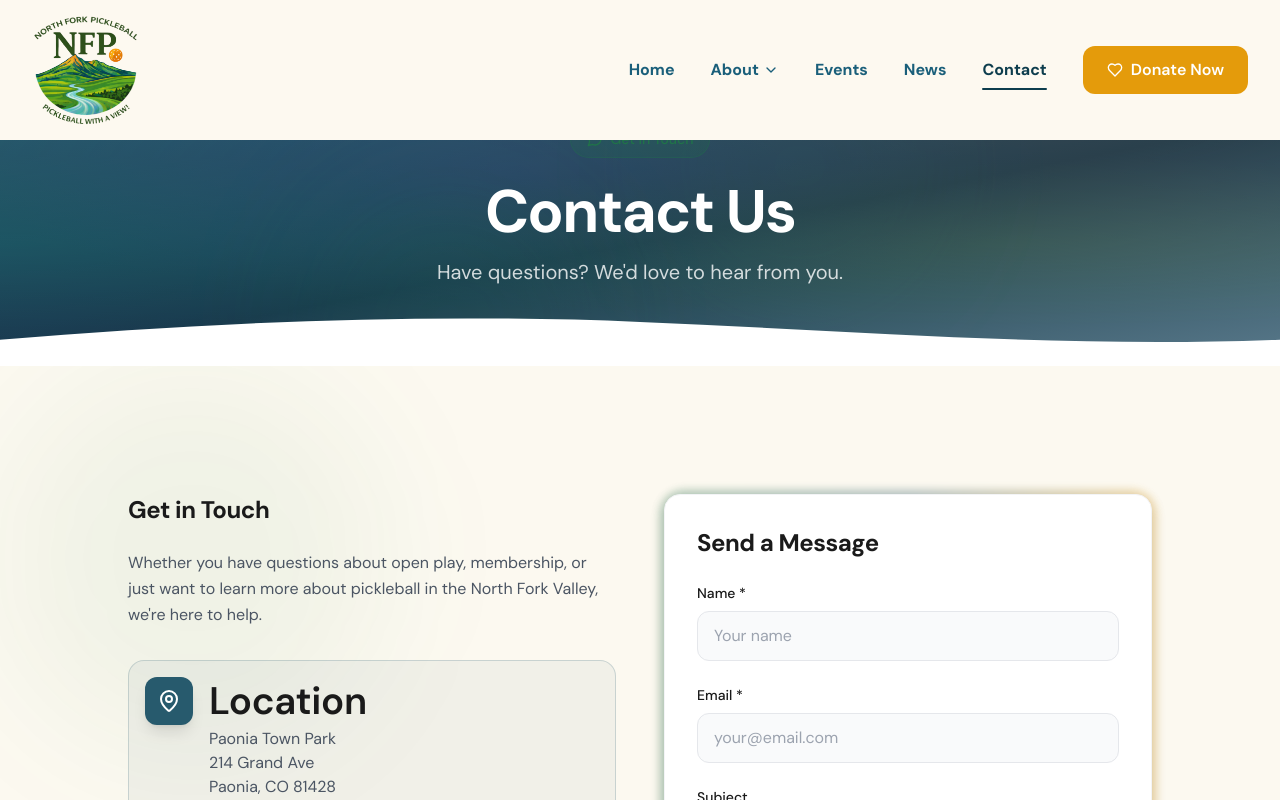
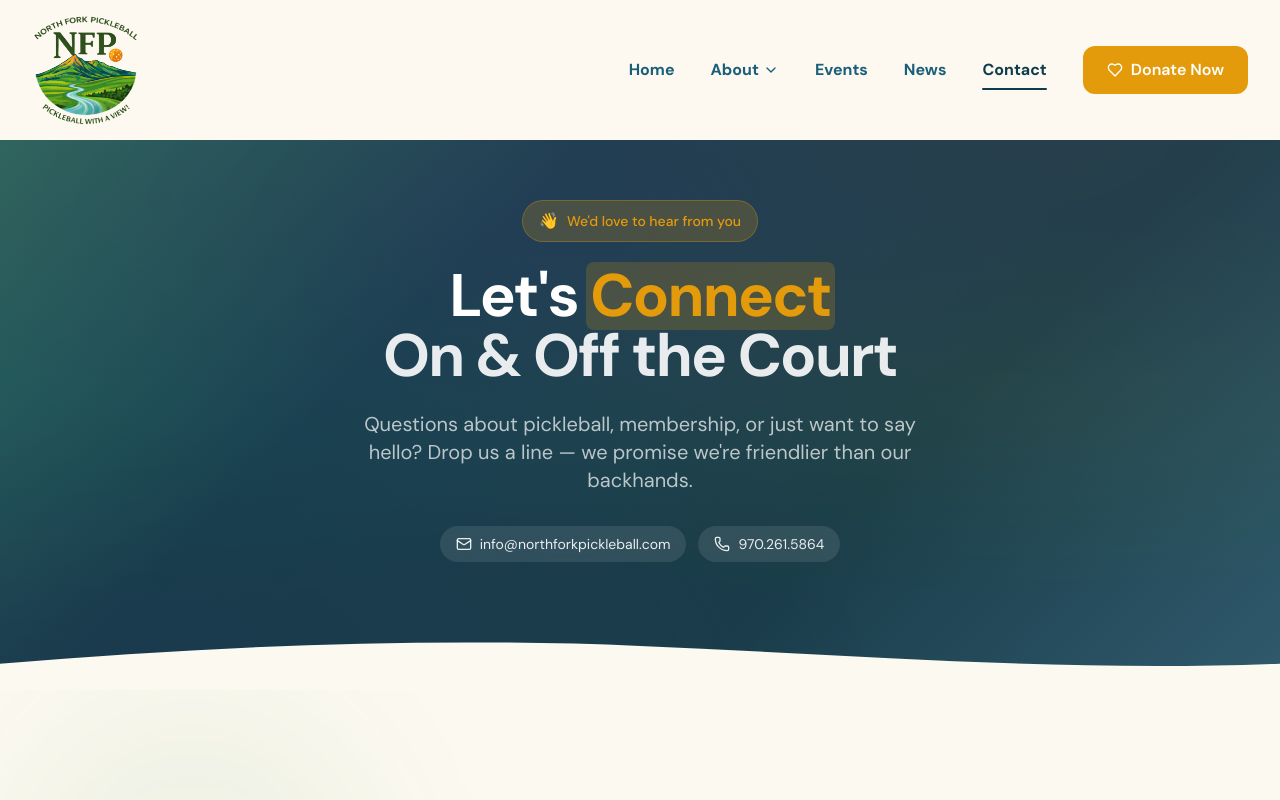
Before and after one commit to christyeller/nfpickle.com, a Next.js app: page /contact in a window 1280 px wide. Shown: the top 800 px of the page. Built offline with nearby package versions, Linux system fonts and the light colour scheme.

Commit message:
Building out contact page

```diff
--- a/package.json
+++ b/package.json
@@ -44,6 +44,7 @@
     "react-dom": "^19.0.0",
     "react-dropzone": "^14.3.8",
     "react-hook-form": "^7.54.2",
+    "resend": "^6.8.0",
     "stripe": "^20.1.1",
     "vanilla-tilt": "^1.8.1",
     "yet-another-react-lightbox": "^3.28.0",
--- a/src/app/(public)/contact/page.tsx
+++ b/src/app/(public)/contact/page.tsx
@@ -5,10 +5,9 @@ import { useForm } from 'react-hook-form'
 import { zodResolver } from '@hookform/resolvers/zod'
 import { motion, useReducedMotion } from 'framer-motion'
 import { contactSchema, type ContactFormData } from '@/lib/validations'
-import { MapPin, Mail, Send, CheckCircle, MessageCircle, Clock } from 'lucide-react'
-import PageHero from '@/components/public/PageHero'
-import { ScrollReveal } from '@/components/public/ScrollReveal'
+import { MapPin, Mail, Phone, Send, CheckCircle, Clock } from 'lucide-react'
 import { staggerContainer, staggerItem } from '@/lib/animations'
+
 
 export default function ContactPage() {
   const [isSubmitting, setIsSubmitting] = useState(false)
@@ -51,13 +50,125 @@ export default function ContactPage() {
 
   return (
     <>
-      <PageHero
-        title="Contact Us"
-        subtitle="Have questions? We'd love to hear from you."
-        badge="Get in Touch"
-        badgeIcon={MessageCircle}
-        accentColor="coral"
-      />
+      {/* Custom Creative Hero */}
+      <section className="relative pt-20 pb-32 bg-charcoal-dark overflow-hidden">
+        {/* Animated background gradient */}
+        <motion.div
+          className="absolute inset-0"
+          animate={prefersReducedMotion ? {} : {
+            background: [
+              'linear-gradient(135deg, #275A6D 0%, #1A3D4A 35%, #1A3D4A 65%, #3A5A6C 100%)',
+              'linear-gradient(135deg, #3A5A6C 0%, #1A3D4A 35%, #1A3D4A 65%, #275A6D 100%)',
+              'linear-gradient(135deg, #207349 0%, #1A3D4A 30%, #1A3D4A 70%, #3A5A6C 100%)',
+              'linear-gradient(135deg, #3A5A6C 0%, #1A3D4A 35%, #1A3D4A 65%, #207349 100%)',
+              'linear-gradient(135deg, #275A6D 0%, #1A3D4A 35%, #1A3D4A 65%, #3A5A6C 100%)',
+            ]
+          }}
+          transition={{ duration: 16, repeat: Infinity, ease: 'easeInOut' }}
+          style={{ background: 'linear-gradient(135deg, #275A6D 0%, #1A3D4A 35%, #1A3D4A 65%, #3A5A6C 100%)' }}
+        />
+
+        {/* Mesh overlay */}
+        <div className="absolute inset-0 mesh-background opacity-20" />
+
+        {/* Content */}
+        <div className="container-custom relative z-10 text-center">
+          <motion.div
+            initial={prefersReducedMotion ? {} : { opacity: 0, y: 20 }}
+            animate={{ opacity: 1, y: 0 }}
+            transition={{ duration: 0.6 }}
+            className="max-w-3xl mx-auto"
+          >
+            {/* Playful badge */}
+            <motion.div
+              initial={prefersReducedMotion ? {} : { opacity: 0, scale: 0.9 }}
+              animate={{ opacity: 1, scale: 1 }}
+              transition={{ delay: 0.2 }}
+              className="inline-flex items-center gap-2 px-4 py-2 rounded-full border bg-lime/20 border-lime/30 text-lime mb-6"
+            >
+              <motion.span
+                animate={prefersReducedMotion ? {} : { rotate: [0, 14, -8, 14, -4, 10, 0] }}
+                transition={{ duration: 2.5, repeat: Infinity, repeatDelay: 1 }}
+              >
+                👋
+              </motion.span>
+              <span className="text-sm font-medium">We&apos;d love to hear from you</span>
+            </motion.div>
+
+            {/* Main title with animated words */}
+            <motion.h1
+              className="text-4xl md:text-5xl lg:text-6xl font-display font-bold text-white mb-6"
+              initial={prefersReducedMotion ? {} : { opacity: 0, y: 20 }}
+              animate={{ opacity: 1, y: 0 }}
+              transition={{ delay: 0.3, duration: 0.6 }}
+            >
+              Let&apos;s{' '}
+              <span className="relative inline-block">
+                <span className="relative z-10 text-lime">Connect</span>
+                <motion.span
+                  className="absolute -inset-1 bg-lime/20 rounded-lg -z-0"
+                  initial={prefersReducedMotion ? {} : { scaleX: 0 }}
+                  animate={{ scaleX: 1 }}
+                  transition={{ delay: 0.8, duration: 0.4 }}
+                  style={{ originX: 0 }}
+                />
+              </span>
+              <br />
+              <span className="text-white/90">On & Off the Court</span>
+            </motion.h1>
+
+            {/* Subtitle */}
+            <motion.p
+              className="text-xl text-white/70 max-w-xl mx-auto mb-8"
+              initial={prefersReducedMotion ? {} : { opacity: 0, y: 20 }}
+              animate={{ opacity: 1, y: 0 }}
+              transition={{ delay: 0.5, duration: 0.6 }}
+            >
+              Questions about pickleball, membership, or just want to say hello?
+              Drop us a line — we promise we&apos;re friendlier than our backhands.
+            </motion.p>
+
+            {/* Quick contact pills */}
+            <motion.div
+              className="flex flex-wrap justify-center gap-3"
+              initial={prefersReducedMotion ? {} : { opacity: 0, y: 20 }}
+              animate={{ opacity: 1, y: 0 }}
+              transition={{ delay: 0.7, duration: 0.6 }}
+            >
+              <a
+                href="mailto:info@northforkpickleball.com"
+                className="inline-flex items-center gap-2 px-4 py-2 rounded-full bg-white/10 hover:bg-white/20 text-white/90 text-sm transition-colors backdrop-blur-sm"
+              >
+                <Mail size={16} />
+                info@northforkpickleball.com
+              </a>
+              <a
+                href="tel:9702615864"
+                className="inline-flex items-center gap-2 px-4 py-2 rounded-full bg-white/10 hover:bg-white/20 text-white/90 text-sm transition-colors backdrop-blur-sm"
+              >
+                <Phone size={16} />
+                970.261.5864
+              </a>
+            </motion.div>
+          </motion.div>
+        </div>
+
+        {/* Bottom wave */}
+        <div className="absolute bottom-0 left-0 right-0">
+          <svg
+            viewBox="0 0 1440 60"
+            fill="none"
+            xmlns="http://www.w3.org/2000/svg"
+            className="w-full h-auto"
+            preserveAspectRatio="none"
+          >
+            <path
+              d="M0 60V30C240 10 480 0 720 10C960 20 1200 40 1440 30V60H0Z"
+              fill="#FCF9F0"
+            />
+          </svg>
+        </div>
+      </section>
 
       {/* Contact Form & Info */}
       <section className="section bg-cream relative overflow-hidden">
@@ -116,6 +227,24 @@ export default function ContactPage() {
                     </a>
                   </div>
                 </motion.div>
+
+                <motion.div
+                  className="flex items-start gap-4 p-4 rounded-2xl bg-lime/5 border border-lime/20"
+                  whileHover={prefersReducedMotion ? {} : { x: 4 }}
+                >
+                  <div className="p-3 rounded-xl bg-lime text-white shadow-lg">
+                    <Phone size={24} />
+                  </div>
+                  <div>
+                    <h3 className="font-display font-semibold text-charcoal-dark">Phone</h3>
+                    <a
+                      href="tel:9702615864"
+                      className="text-lime hover:text-lime/80 transition-colors"
+                    >
+                      970.261.5864
+                    </a>
+                  </div>
+                </motion.div>
               </div>
 
               <motion.div
@@ -134,10 +263,10 @@ export default function ContactPage() {
             </motion.div>
 
             {/* Contact Form */}
-            <motion.div variants={staggerItem}>
-              <div className="relative">
+            <motion.div variants={staggerItem} className="h-full">
+              <div className="relative h-full">
                 <div className="absolute -inset-1 bg-gradient-to-r from-coral via-teal to-lime rounded-3xl blur-sm opacity-30" />
-                <div className="relative bg-white rounded-2xl p-8 shadow-elevation-2 border border-gray-100">
+                <div className="relative bg-white rounded-2xl p-8 shadow-elevation-2 border border-gray-100 h-full">
                   {isSubmitted ? (
                     <motion.div
                       className="text-center py-12"
--- a/src/app/api/contact/route.ts
+++ b/src/app/api/contact/route.ts
@@ -4,6 +4,10 @@ import { authOptions } from '@/lib/auth'
 import { prisma } from '@/lib/prisma'
 import { contactSchema } from '@/lib/validations'
 import { randomUUID } from 'crypto'
+import { Resend } from 'resend'
+
+const resend = new Resend(process.env.RESEND_API_KEY)
+const CONTACT_EMAIL = process.env.CONTACT_EMAIL || 'lynngraunke@gmail.com'
 
 export async function GET() {
   try {
@@ -35,6 +39,24 @@ export async function POST(request: NextRequest) {
         ...validatedData,
       },
     })
+
+    // Send email notification
+    if (process.env.RESEND_API_KEY) {
+      await resend.emails.send({
+        from: 'North Fork Pickleball <noreply@northforkpickleball.com>',
+        to: CONTACT_EMAIL,
+        replyTo: validatedData.email,
+        subject: validatedData.subject || `New Contact Form Message from ${validatedData.name}`,
+        html: `
+          <h2>New Contact Form Submission</h2>
+          <p><strong>Name:</strong> ${validatedData.name}</p>
+          <p><strong>Email:</strong> ${validatedData.email}</p>
+          ${validatedData.subject ? `<p><strong>Subject:</strong> ${validatedData.subject}</p>` : ''}
+          <p><strong>Message:</strong></p>
+          <p>${validatedData.message.replace(/\n/g, '<br>')}</p>
+        `,
+      })
+    }
 
     return NextResponse.json({ message }, { status: 201 })
   } catch (error) {
```
Also changed, not shown: 2 other files (tests, documents, lock files or other folders).
